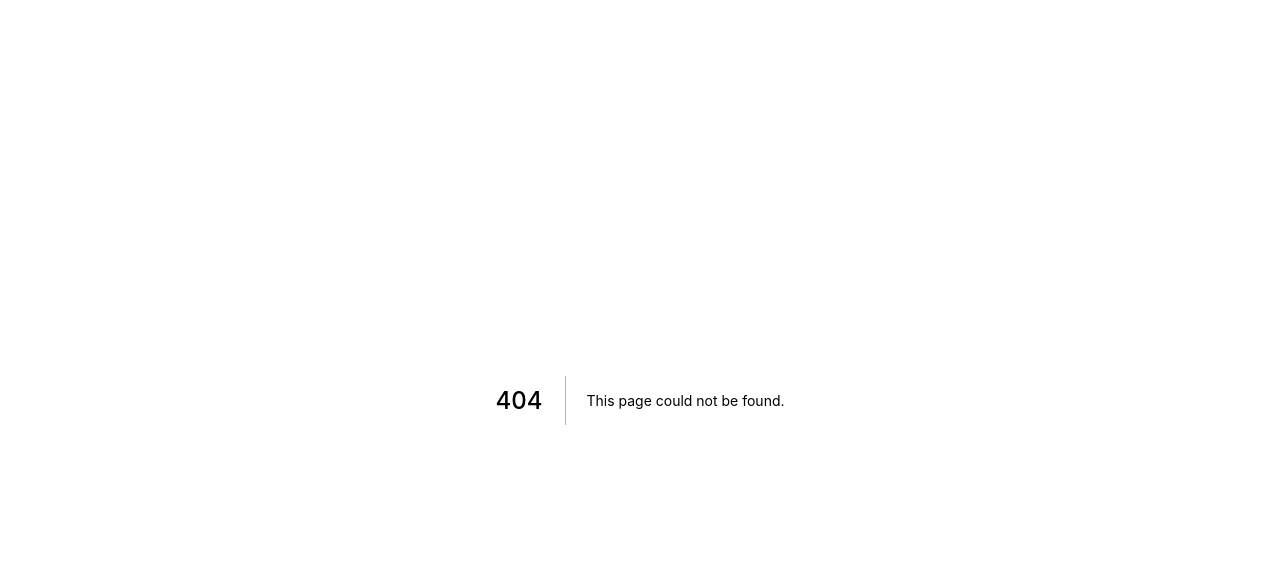
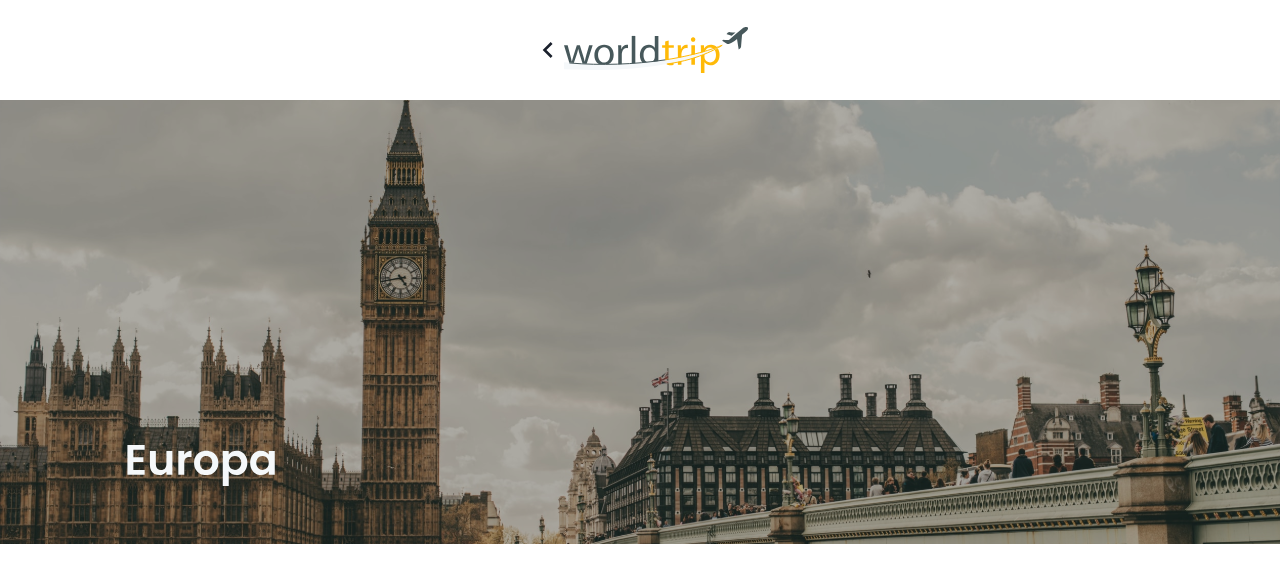
Before and after one commit to pdr3392/worldtrip, a Next.js app: page /europe in a window 1280 px wide. Before the commit this address had no page. Shown: the top 582 px of the page. Built offline with nearby package versions, Linux system fonts and the light colour scheme.

Commit message:
updating1

```diff
--- a/package.json
+++ b/package.json
@@ -8,6 +8,7 @@
     "lint": "next lint"
   },
   "dependencies": {
+    "@chakra-ui/icons": "^1.1.1",
     "@chakra-ui/react": "^1.7.3",
     "@emotion/react": "^11",
     "@emotion/styled": "^11",
--- a/src/components/Header.tsx
+++ b/src/components/Header.tsx
@@ -1,15 +1,25 @@
 import { Flex } from "@chakra-ui/react";
+import { ChevronLeftIcon } from "@chakra-ui/icons";
 
-export default function Header() {
+interface HeaderProps {
+  needBackward: boolean;
+}
+
+export default function Header({ needBackward }: HeaderProps) {
   return (
     <Flex
       as="header"
       w="100%"
-      maxWidth={1440}
       minHeight="100px"
-      align="center"
+      alignItems="center"
       justifyContent="center"
     >
+      {needBackward && (
+        <Flex as="div" float="left">
+          <ChevronLeftIcon w={8} h={8} />
+        </Flex>
+      )}
+
       <img src="/images/Logo.svg" alt="Logo" />
     </Flex>
   );
--- /dev/null
+++ b/src/pages/europe.tsx
@@ -0,0 +1,16 @@
+import { Box, Flex } from "@chakra-ui/react";
+import Header from "../components/Header";
+
+export default function Europe() {
+  return (
+    <Flex direction="column" align="center" h="100vh">
+      <Header needBackward />
+
+      <Flex direction="column" maxWidth={1440} w="100%">
+        <Box as="div" mb="20">
+          <img src="/images/europeBanner.svg" alt="Banner" />
+        </Box>
+      </Flex>
+    </Flex>
+  );
+}
--- a/src/pages/index.tsx
+++ b/src/pages/index.tsx
@@ -4,8 +4,8 @@ import Header from "../components/Header";
 
 export default function Home() {
   return (
-    <Flex direction="column" h="100vh">
-      <Header />
+    <Flex direction="column" align="center" h="100vh">
+      <Header needBackward={false} />
 
       <Flex direction="column" maxWidth={1440} w="100%">
         <Box as="div" mb="20">
```
Also changed, not shown: public/images/europeBanner.svg (added), 1 other file (tests, documents, lock files or other folders).
